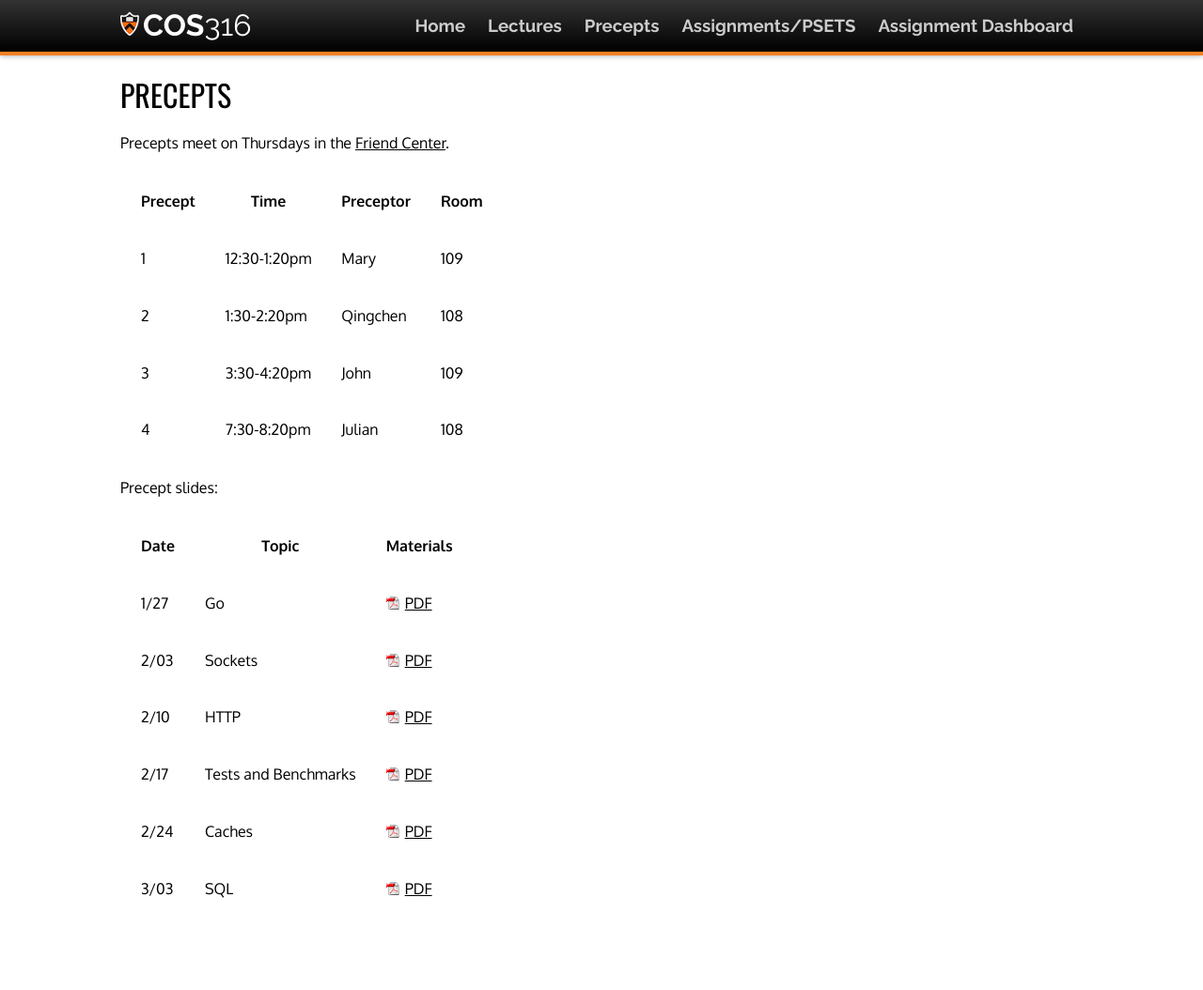
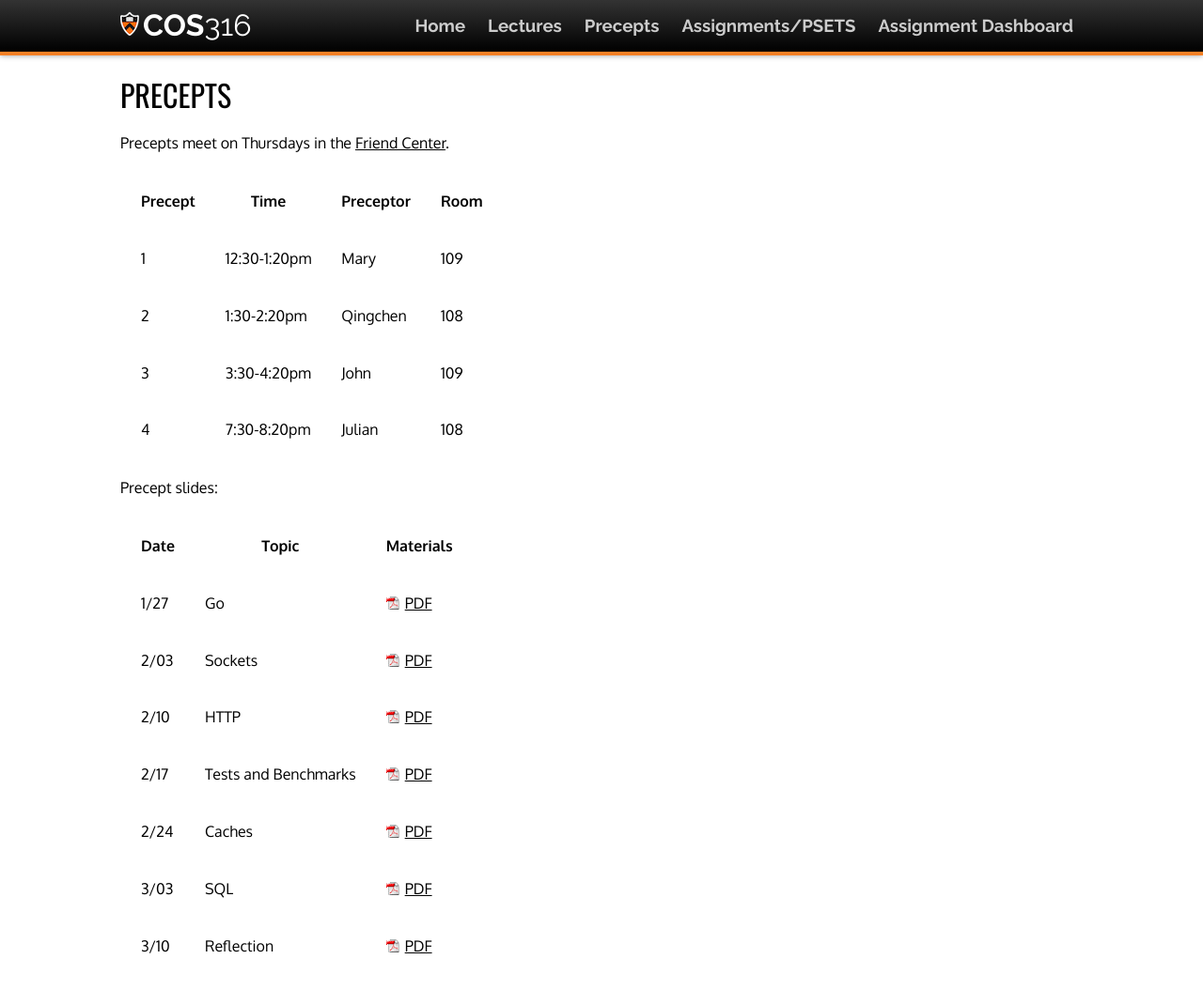
Before and after one commit to cos316/cos316-web, a Jekyll site: the page built from precepts.md, in a window 1280 px wide and 1102 px high. Shown: the top 1054 px of the window at 94% size. Built offline with Jekyll 4.4.1, drawn with Linux system fonts in a browser that asks for light colours; nearby versions of some CDN libraries.

Commit message:
upload precept7 slides

```diff
--- a/precepts.md
+++ b/precepts.md
@@ -22,9 +22,9 @@ Precept slides:
 | 2/17  | Tests and Benchmarks | [PDF](/precepts/Testing-and-Benchmarking.pdf) |
 | 2/24  | Caches   | [PDF](/precepts/Cache-Eviction.pdf) |
 | 3/03  | SQL      | [PDF](/precepts/SQL.pdf) |
+| 3/10  | Reflection | [PDF](/precepts/Reflection1.pdf) |
 
 <!--
-| 3/10  | Reflection | [PDF](/precepts/Reflection1.pdf) |
 | 3/17  | Reflection - 2 | [PDF](/precepts/Reflection2.pdf) |
 | 3/24  | Concurrency | [PDF](/precepts/Concurrency1.pdf) |
 | 3/31  | Concurrency - 2 | [PDF](/precepts/Concurrency2.pdf) |
```
Also changed, not shown: 1 other file.
